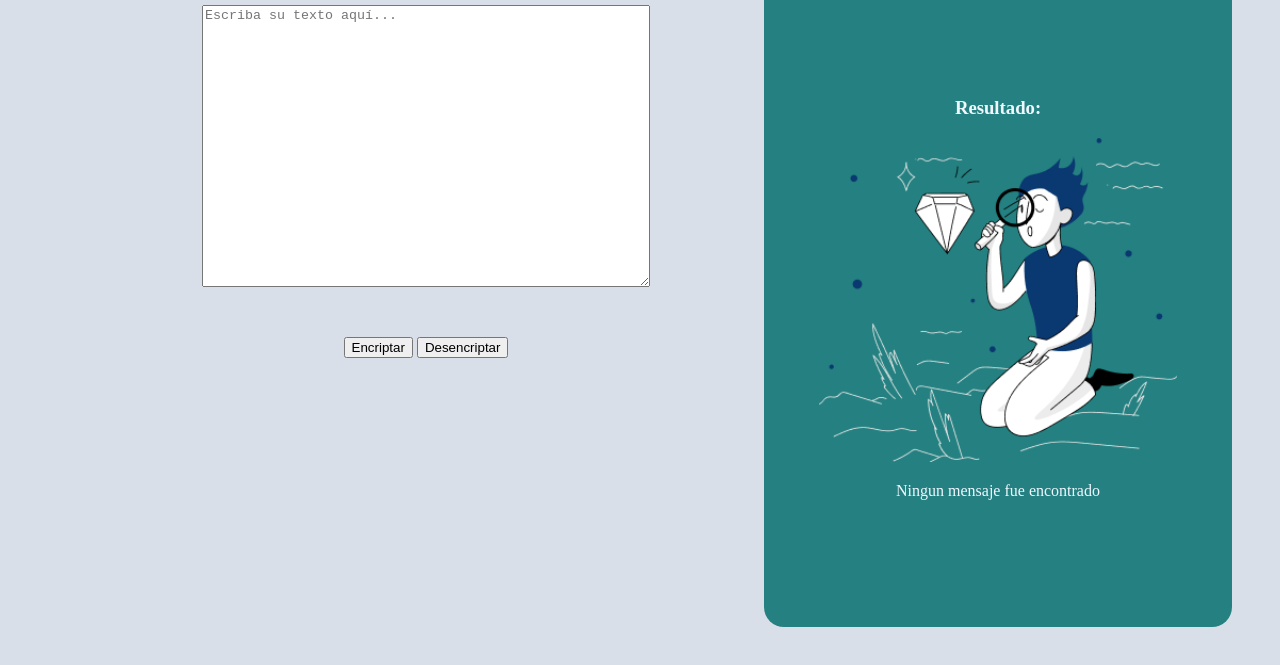
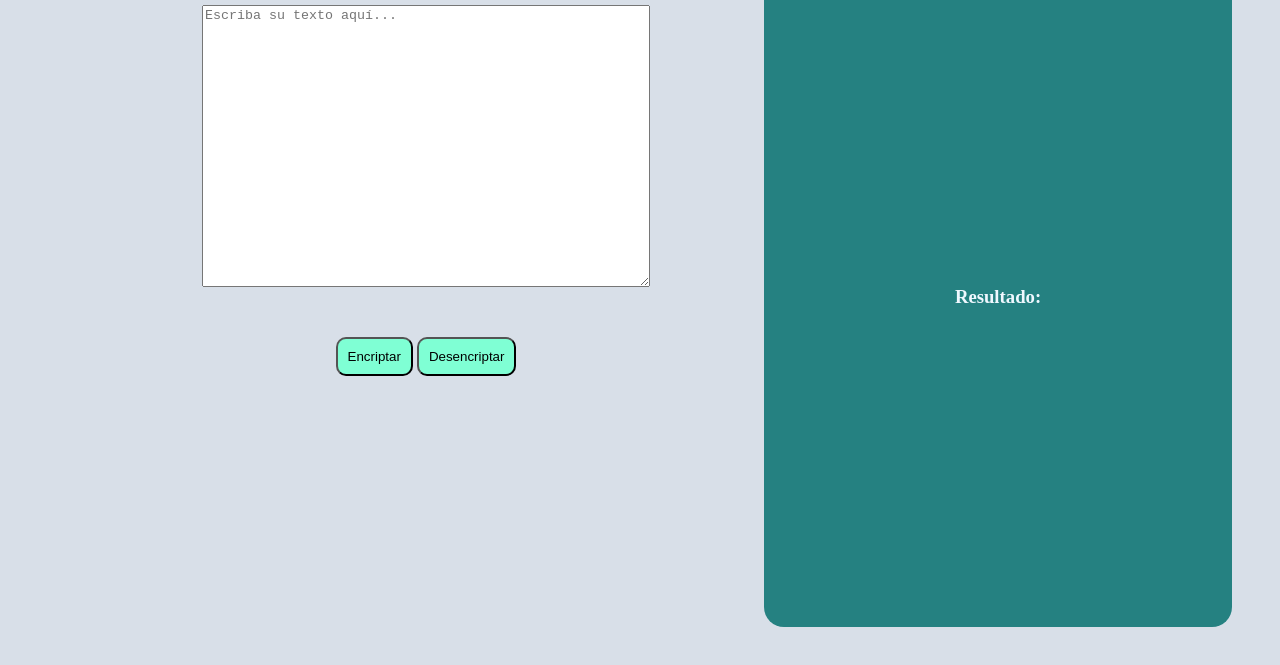
Before and after one commit to Luis-Roldan/text-ecnrypter-oracle-challenge, a plain HTML site: page index.html in a window 1280 px wide. Both pictures are taken after a click on the button "Encriptar". Shown: the part 61-726 px from the top of the page. Drawn offline with Linux system fonts and the light colour scheme.

Commit message:
version 1

```diff
--- a/index.html
+++ b/index.html
@@ -13,22 +13,22 @@
         <div class="middle-part">
             <div class="text-to-encrypt">
                 <label for="texto">Escriba su texto en minuscula sin acentos:</label>
-                <textarea id="texto" name="texto" rows="20" cols="40" placeholder="Escriba su texto aquí..."></textarea>
+                <textarea id="inputText" name="texto" rows="20" cols="40" placeholder="Escriba su texto aquí..."></textarea>
             </div>
             <div class="buttons">
-                <button>Encriptar</button>
-                <button>Desencriptar</button>
+                <button onclick="encryptText()">Encriptar</button>
+                <button onclick="decryptText()">Desencriptar</button>
             </div>
         </div>
 
         <div class="result">
             <h3>Resultado:</h3>
-            <div>
+            <div id="resultText">
                 <img src="./img/Muñeco.png" alt="img-no-text">
-                <p id="resultText">Ningun mensaje fue encontrado</p>
+                <p>Ningun mensaje fue encontrado</p>
             </div>
-
         </div>
     </div>
+    <script src="index.js"></script>
 </body>
 </html>
--- /dev/null
+++ b/index.js
@@ -0,0 +1,17 @@
+// Función para encriptar el texto
+function encryptText() {
+    let text = document.getElementById('inputText').value;
+    let encryptedText = btoa(text); // Encripta el texto usando base64
+    document.getElementById('resultText').textContent = encryptedText;
+  }
+
+  // Función para desencriptar el texto
+  function decryptText() {
+    let text = document.getElementById('inputText').value;
+    try {
+      let decryptedText = atob(text); // Desencripta el texto usando base64
+      document.getElementById('resultText').textContent = decryptedText;
+    } catch (e) {
+      document.getElementById('resultText').textContent = "Error: texto no válido para desencriptar";
+    }
+  }
--- a/style.css
+++ b/style.css
@@ -17,6 +17,19 @@ body {
     display: flex;
     flex-direction: column;
     text-align: center;
+}
+
+.middle-part .buttons button{
+    background-color: aquamarine;
+    border-radius: 10px;
+    padding: 10px;
+}
+
+.middle-part .buttons button:hover {
+    background-color: rgb(22, 57, 46);
+    color: aliceblue;
+    border-radius: 10px;
+    padding: 10px;
 }
 
 .text-to-encrypt {
```
